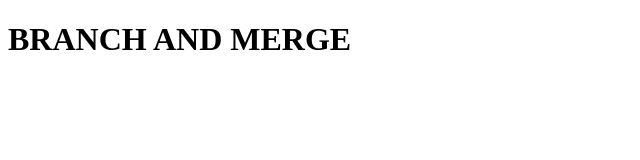
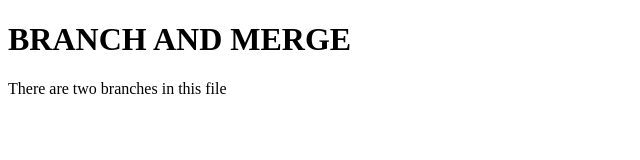
Before and after one commit to SyedMuzammil276/BRANCHES, a plain HTML site: page index.html in a window 1280 px wide. Shown: the whole page, without its empty margins (0-640 px from the left). Drawn offline with Linux system fonts and the light colour scheme.

Commit message:
paragraph

```diff
--- a/index.html
+++ b/index.html
@@ -7,5 +7,6 @@
 </head>
 <body>
     <h1> BRANCH AND MERGE </h1>
+    <p> There are two branches in this file </p>
 </body>
 </html>
```
